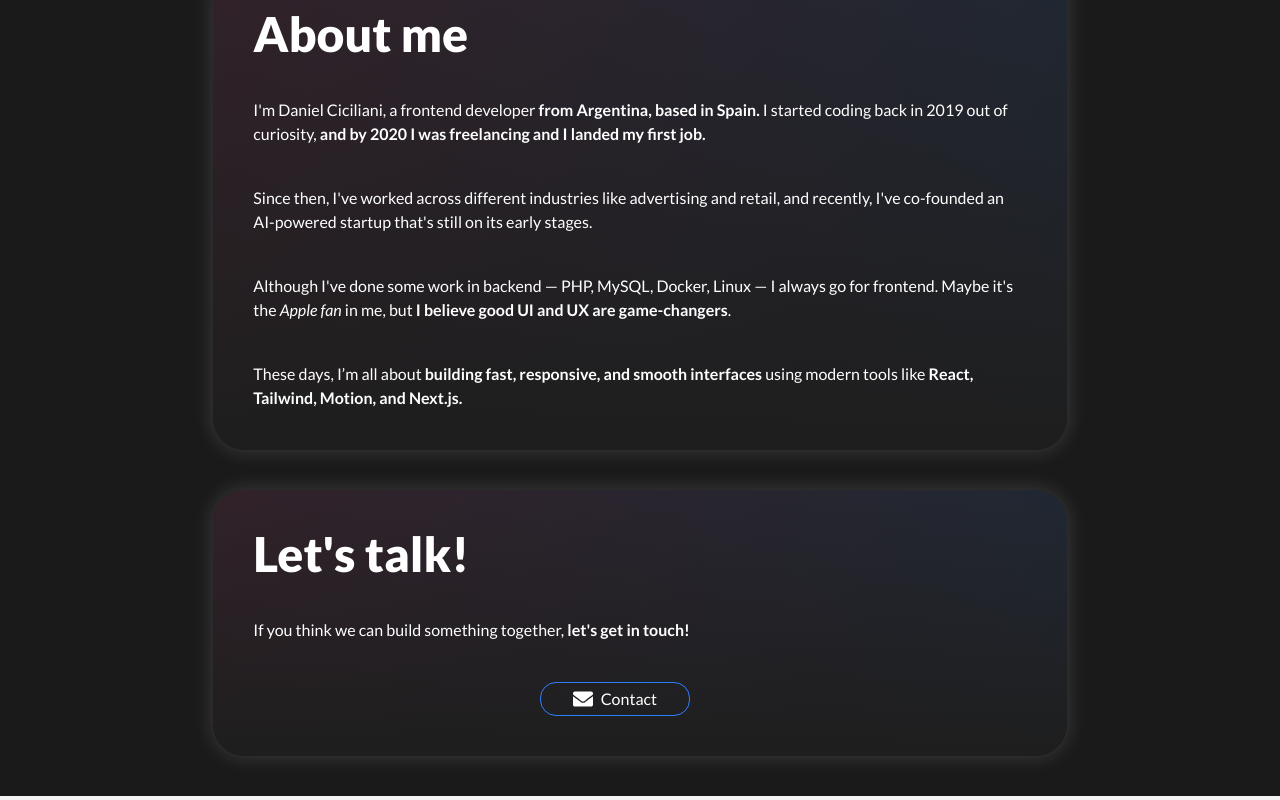
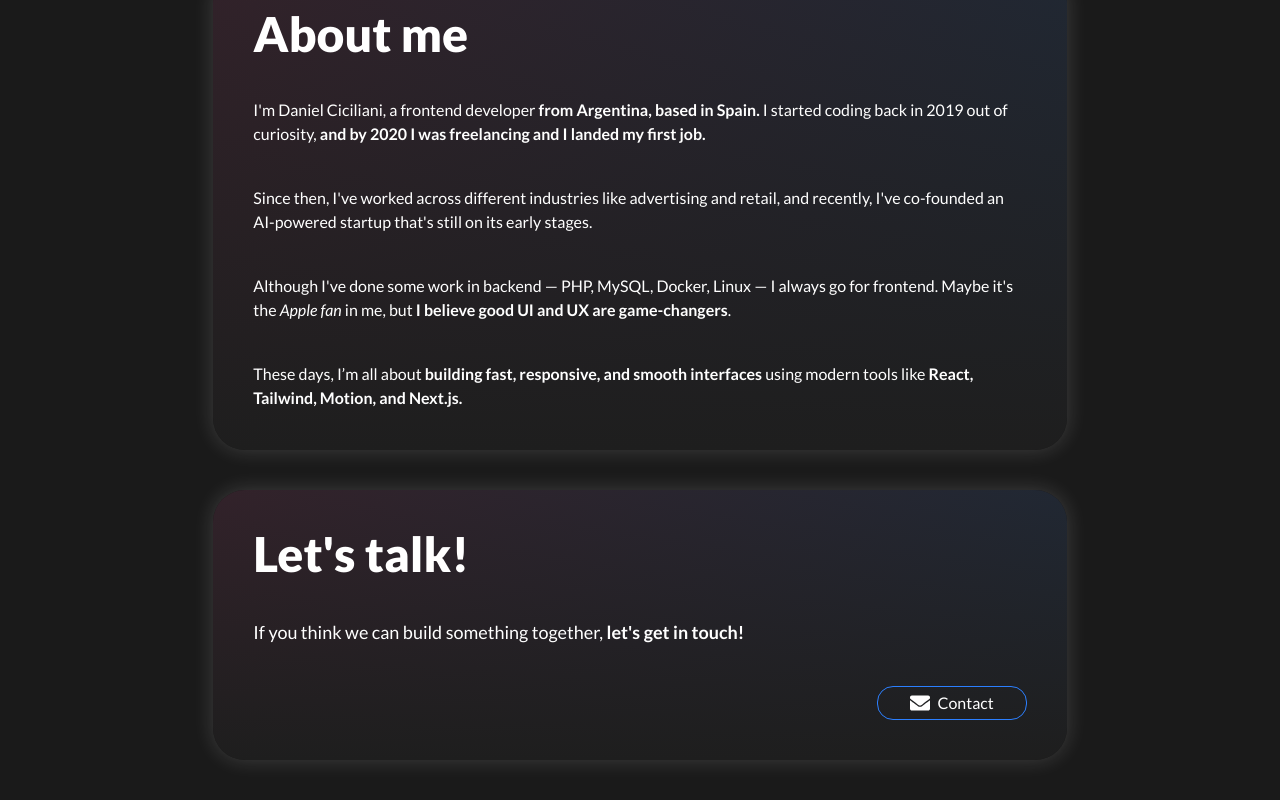
Before and after one commit to danielciciliani/portfolio, a React (Vite) app: page / in a window 1280 px wide. Shown: the part 3832-4632 px from the top of the page. Built offline with nearby package versions, Linux system fonts and the light colour scheme; the HTML template or start-up script is replaced by a standard one.

Commit message:
fix: set full width in contact card

```diff
--- a/src/components/Contact/Contact.jsx
+++ b/src/components/Contact/Contact.jsx
@@ -6,10 +6,10 @@ import { mailTo } from "../../utils/LinksData";
 function Contact({ children }) {
   return (
     <>
-    <section id="contact" >
-      <div className="flex flex-col cursor-pointer w-full">
+    <section id="contact" className="w-full">
+      <div className="flex flex-col cursor-pointer">
         <h2 className="text-5xl font-extrabold">Let's talk!</h2>
-        <p className="pt-10 pb-5">
+        <p className="pt-10 pb-5 text-lg">
           If you think we can build something together,
           <span className="font-bold">
             <a href={mailTo}> let's get in touch!</a>
```
